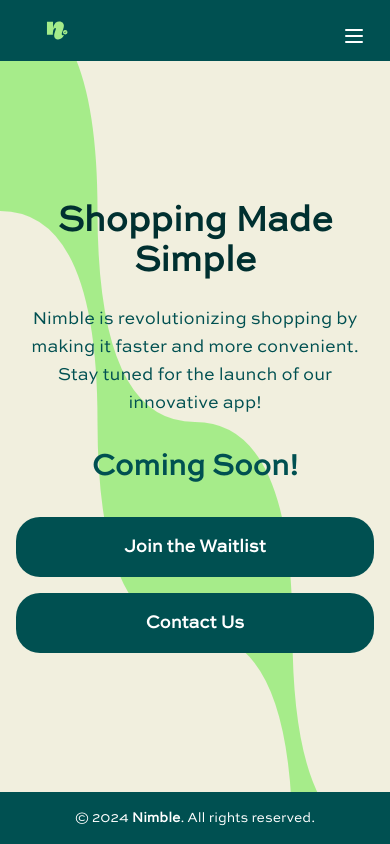
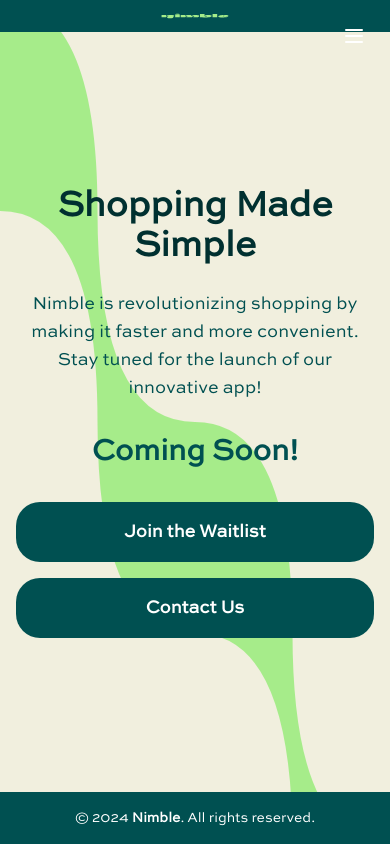
Before and after one commit to benthemobileguy/NimbleWaitlist, a React (Create React App) app: page / in a window 390 px wide. Built offline with nearby package versions, Linux system fonts and the light colour scheme.

Commit message:
Add screenshots

```diff
--- a/src/HomePage.js
+++ b/src/HomePage.js
@@ -1,10 +1,9 @@
 import React, { useState, useEffect } from 'react';
 import { Menu, X } from 'lucide-react';
 import { Link } from 'react-router-dom';
-import Logo from './Logo'; // For large screens
+import Logo from './Logo';
 import BackgroundPattern from './BackgroundPattern';
 import ClipLoader from 'react-spinners/ClipLoader';
-import logoSmall from './assets/logo.svg'; // Small logo
 
 const NavMenu = ({ isOpen, toggleMenu }) => (
   <div className={`fixed inset-0 bg-[#005051] z-20 transform ${isOpen ? 'translate-x-0' : 'translate-x-full'} transition-transform duration-300 ease-in-out`}>
@@ -51,16 +50,10 @@
           <BackgroundPattern />
 
           <header className="bg-[#005051] text-white py-2 px-6 z-10">
-            <div className="container mx-auto flex justify-between items-center">
-
-              {/* Small device logo on the left */}
-              <div className="sm:hidden flex items-center">
-                <img src={logoSmall} alt="Nimble Logo" className="w-16 h-auto" />
+            <div className="container mx-auto flex justify-center items-center">
+              <div className="flex items-center">
+                <Logo />
               </div>
-
-              {/* Large screen logo and menu text horizontally centered */}
-              <div className="hidden sm:flex justify-center items-center w-full">
-                <Logo />
             </div>
 
             {/* Hamburger Button for small screens */}
@@ -70,13 +63,12 @@
               </button>
             </div>
 
-              {/* Links for larger screens - Center aligned */}
+            {/* Links for larger screens */}
             <nav className="hidden sm:flex absolute right-6 top-6 space-x-6">
               <Link to="/" className="text-white text-sm sm:text-base font-extrabold">Home</Link>
               <Link to="/about" className="text-white text-sm sm:text-base font-extrabold">About Us</Link>
               <Link to="/contact" className="text-white text-sm sm:text-base font-extrabold">Contact Us</Link>
             </nav>
-            </div>
           </header>
 
           <NavMenu isOpen={isMenuOpen} toggleMenu={toggleMenu} />
```
Lines whose indentation alone changed are shown as unchanged.
